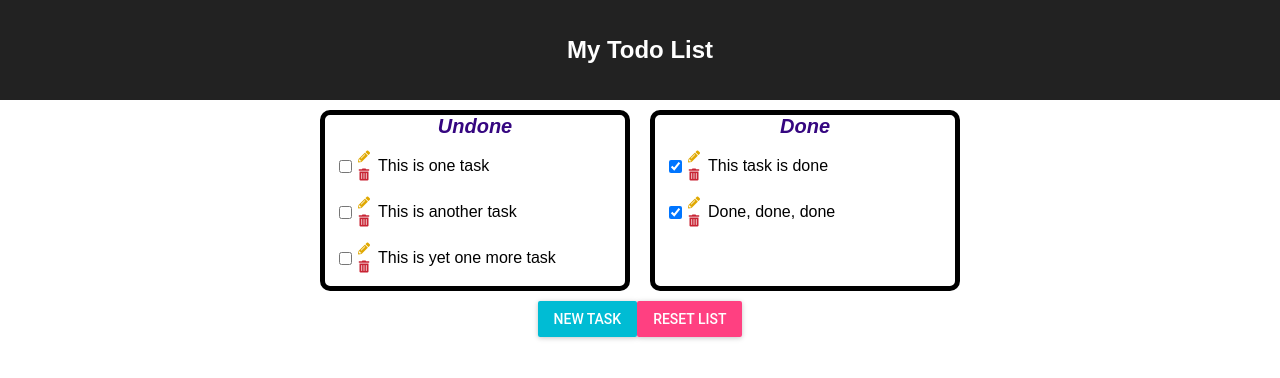
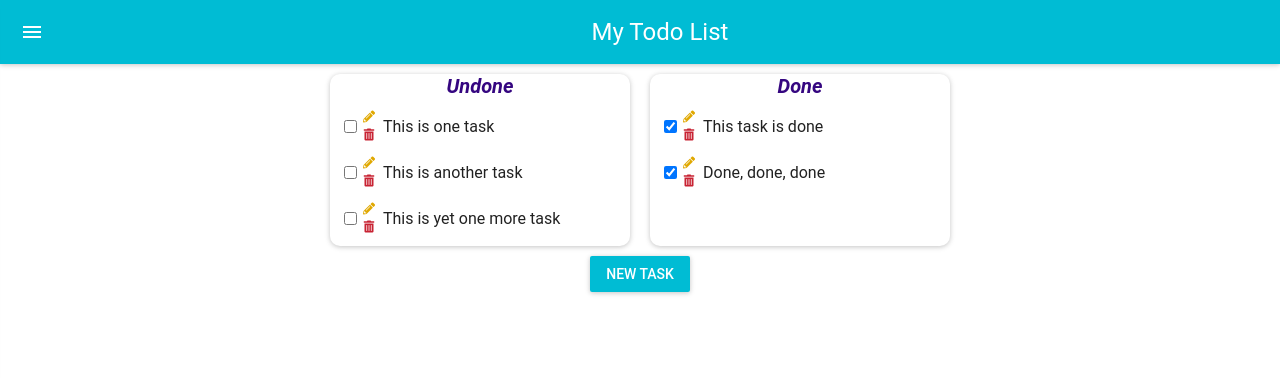
Before and after one commit to urbinans/todo-react-app, a React (Create React App) app: page / in a window 1280 px wide. Shown: the top 378 px of the page. Built offline with nearby package versions, Linux system fonts and the light colour scheme.

Commit message:
Styling a lot! using Material-ui

```diff
--- a/src/App.js
+++ b/src/App.js
@@ -4,6 +4,10 @@
 
 import React, { Component } from 'react';
 import MuiThemeProvider from 'material-ui/styles/MuiThemeProvider';
+import AppBar from 'material-ui/AppBar';
+import Drawer from 'material-ui/Drawer';
+import Divider from 'material-ui/Divider';
+import MenuItem from 'material-ui/MenuItem';
 import './App.css';
 import TaskLister from './TaskLister';
 import TaskAdder from './TaskAdder';
@@ -45,7 +49,8 @@ class App extends Component {
     this.state = {
       addNewTask: false,
       tasks: tasks,
-      idCount: 5
+      idCount: 5,
+      drawerIsOpen: false
     };
     this.handleNewTask = this.handleNewTask.bind(this);
     this.handleSave = this.handleSave.bind(this);
@@ -54,6 +59,7 @@ class App extends Component {
     this.handleTaskStatusChange = this.handleTaskStatusChange.bind(this);
     this.handleSaveEdit = this.handleSaveEdit.bind(this);
     this.handleReset = this.handleReset.bind(this);
+    this.handleOpenDrawer = this.handleOpenDrawer.bind(this);
   }
 
   //  handleNewTask() will change the state of the app to render the section to add a new task
@@ -144,6 +150,10 @@ class App extends Component {
     }
   }
 
+  handleOpenDrawer() {
+    this.setState({drawerIsOpen: !this.state.drawerIsOpen});
+  }
+
   render() {
     const doneTasks = this.state.tasks.filter(task => {
       return task.done === true;
@@ -156,9 +166,13 @@ class App extends Component {
     return (
       <MuiThemeProvider>
         <div className="App">
-          <header className="App-header">
-            <h1 className="App-title">My Todo List</h1>
-          </header>
+          <AppBar title="My Todo List" onLeftIconButtonClick={this.handleOpenDrawer} />
+          <Drawer open={this.state.drawerIsOpen} docked={false}>
+            <MenuItem disabled={true}>Main Menu</MenuItem>
+            <Divider />
+            <MenuItem primaryText="Reset List" onClick={this.handleReset} />
+            <MenuItem primaryText="Close" onClick={this.handleOpenDrawer} />
+          </Drawer>
           <div className="App-listers">
             <TaskLister
               title="Undone"
@@ -180,7 +194,6 @@ class App extends Component {
             handleSave={this.handleSave}
             handleCancel={this.handleCancel}
             handleNewTask={this.handleNewTask}
-            handleReset={this.handleReset}
             addNewTask={this.state.addNewTask}
           />
         </div>
--- a/src/TaskAdder.js
+++ b/src/TaskAdder.js
@@ -44,7 +44,7 @@ class TaskAdder extends Component {
                     multiLine={true}
                     defaultValue={this.state.newTask}
                     onChange={this.handleChange}
-                    floatingLabelStyle={{display: 'block'}}
+//                    floatingLabelStyle={{display: 'block'}}
                   />
                   <div className="Adder-buttons">
                     <RaisedButton label="Save Task" primary={true} onClick={this.handleSave} />
@@ -54,7 +54,6 @@ class TaskAdder extends Component {
     } else {
       element = <div>
                   <RaisedButton primary={true} label="New Task" onClick={this.props.handleNewTask} />
-                  <RaisedButton secondary={true} label="Reset List" onClick={this.props.handleReset} />
                 </div>
     }
 
--- a/src/TaskLister.css
+++ b/src/TaskLister.css
@@ -1,6 +1,5 @@
 .Lister {
-    border: 5px solid black;
-    border-radius: 10px;
+    border-radius: 10px !important;
     margin: 10px;
     width: 300px;
 }
--- a/src/TaskLister.js
+++ b/src/TaskLister.js
@@ -1,4 +1,5 @@
 import React, { Component } from 'react';
+import Paper from 'material-ui/Paper';
 import './TaskLister.css';
 import TaskItem from './TaskItem';
 
@@ -38,10 +39,10 @@ class TaskLister extends Component {
     });
 
     return (
-      <div className="Lister">
+      <Paper className="Lister">
         <span className="Lister-title">{this.props.title}</span><br />
         {items}
-      </div>
+      </Paper>
     );
   }
 }
```
